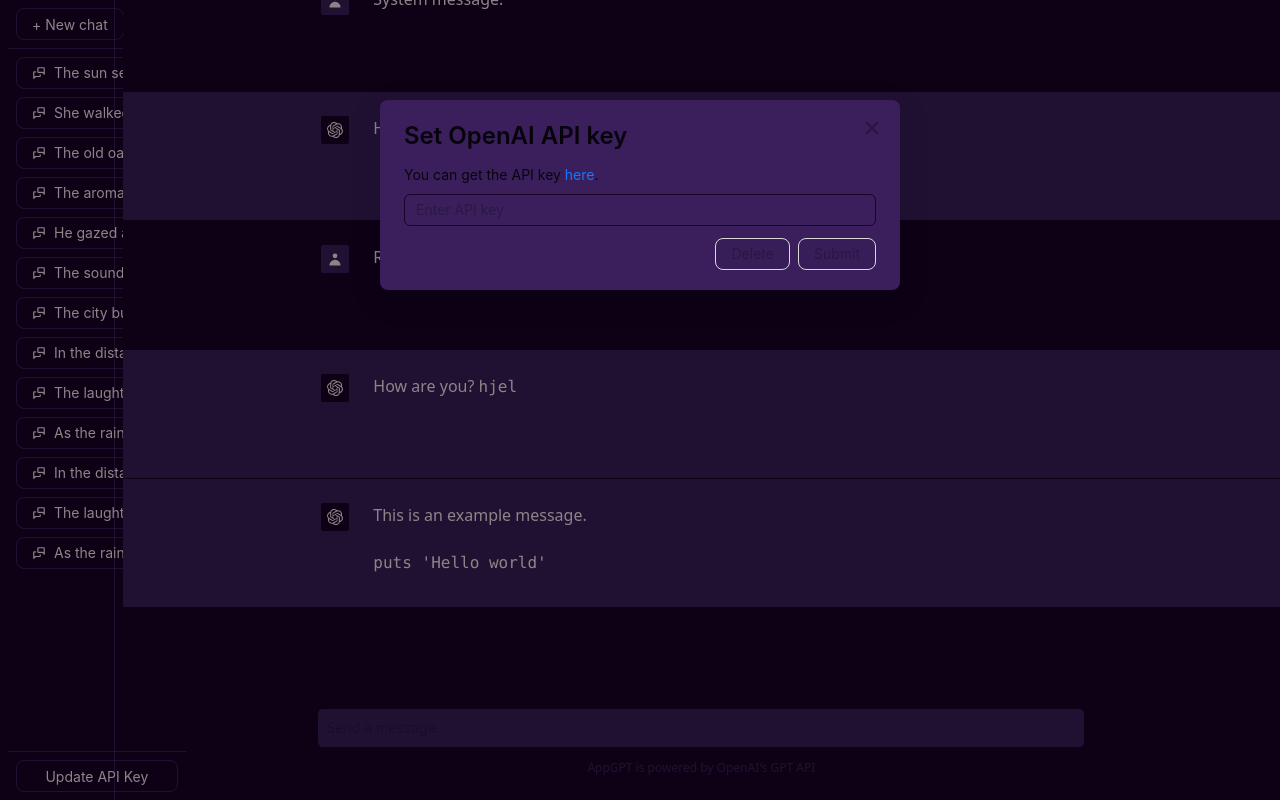
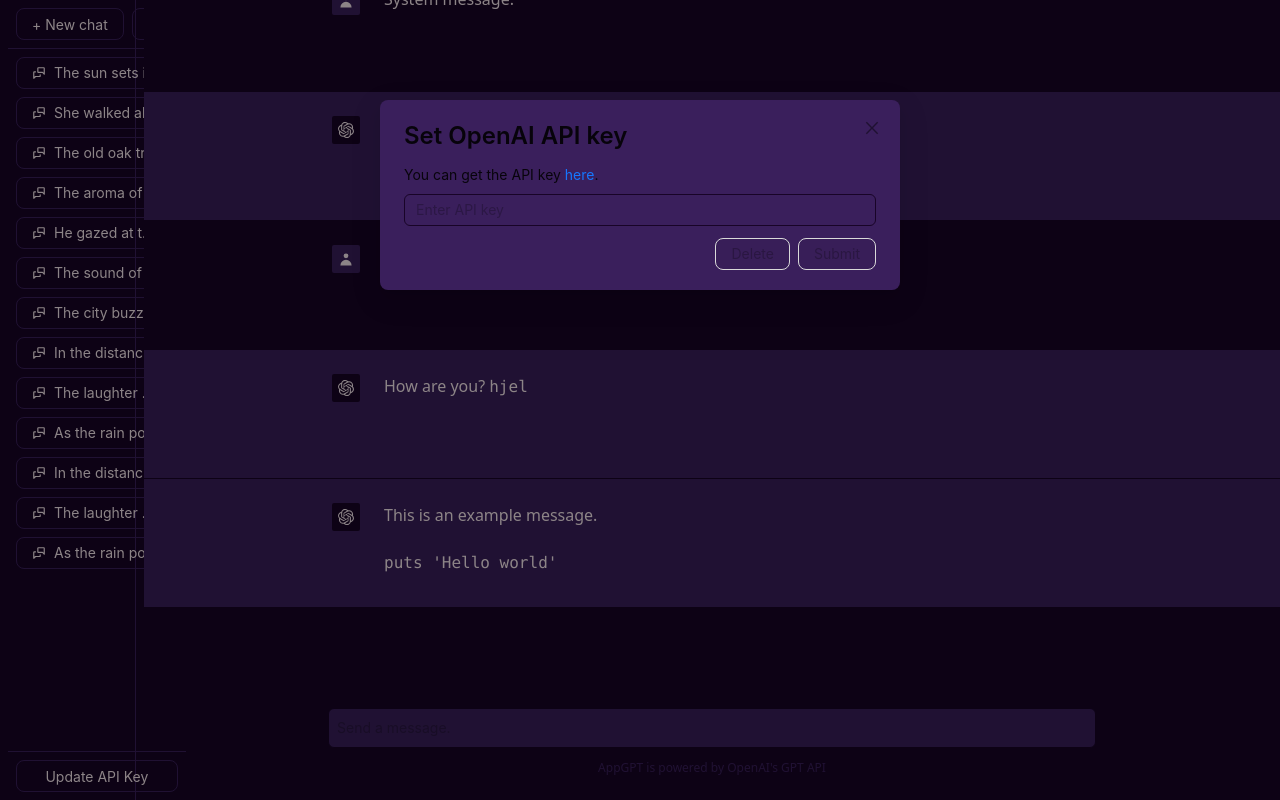
Before and after one commit to Red-Spaces/DesTalk, a React (Vite) app: page / in a window 1280 px wide. Built offline with nearby package versions, Linux system fonts and the light colour scheme.

Commit message:
Updated modals

```diff
--- a/src/components/Chat/SideBar/index.jsx
+++ b/src/components/Chat/SideBar/index.jsx
@@ -4,7 +4,7 @@
 import Footer from "./Footer";
 
 const SideBar = ({ isModalOpen, setIsModalOpen }) => (
-  <div className="grid grid-rows-[auto,1fr,auto] h-screen w-1/12 w mx-2 border-r border-purple_dark">
+  <div className="grid grid-rows-[auto,1fr,auto] h-screen w-p10 w mx-2 border-r border-purple_dark">
     <div className="border-b border-purple_dark">
       <Header />
     </div>
--- a/src/components/Common/ApiKeyModal.jsx
+++ b/src/components/Common/ApiKeyModal.jsx
@@ -10,7 +10,7 @@
 
   const handleOk = () => {
     setItem(API_KEY_NAME, apiKey);
-    setIsModalOpen(false);
+    window.location.reload();
   };
 
   const handleCancel = () => {
--- a/tailwind.config.js
+++ b/tailwind.config.js
@@ -9,6 +9,9 @@
         purple_light: "#cea2fd",
         purple_lighter: "#fff0f5",
       },
+      width: {
+        p10: "10%",
+      },
     },
   },
   plugins: [],
```
